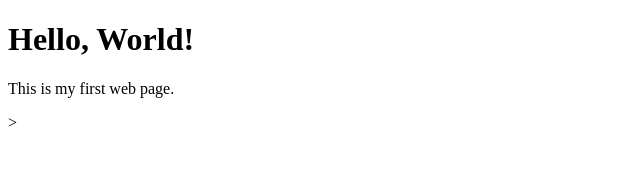
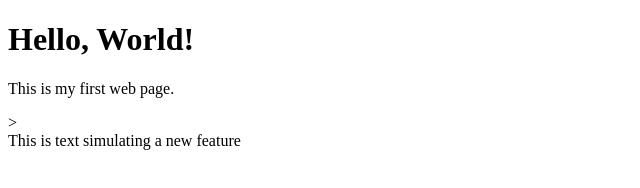
Before and after one commit to wdebela-commits/My-first-project, a plain HTML site: page index.html in a window 1280 px wide. Shown: the whole page, without its empty margins (0-640 px from the left). Drawn offline with Linux system fonts and the light colour scheme.

Commit message:
feat: simulate new feature

```diff
--- a/index.html
+++ b/index.html
@@ -8,6 +8,7 @@
 <body>
    <h1>Hello, World!</h1>
    <p>This is my first web page.</p>>
-
+   <div>
+    This is text simulating a new feature
 </body>
 </html>
```
